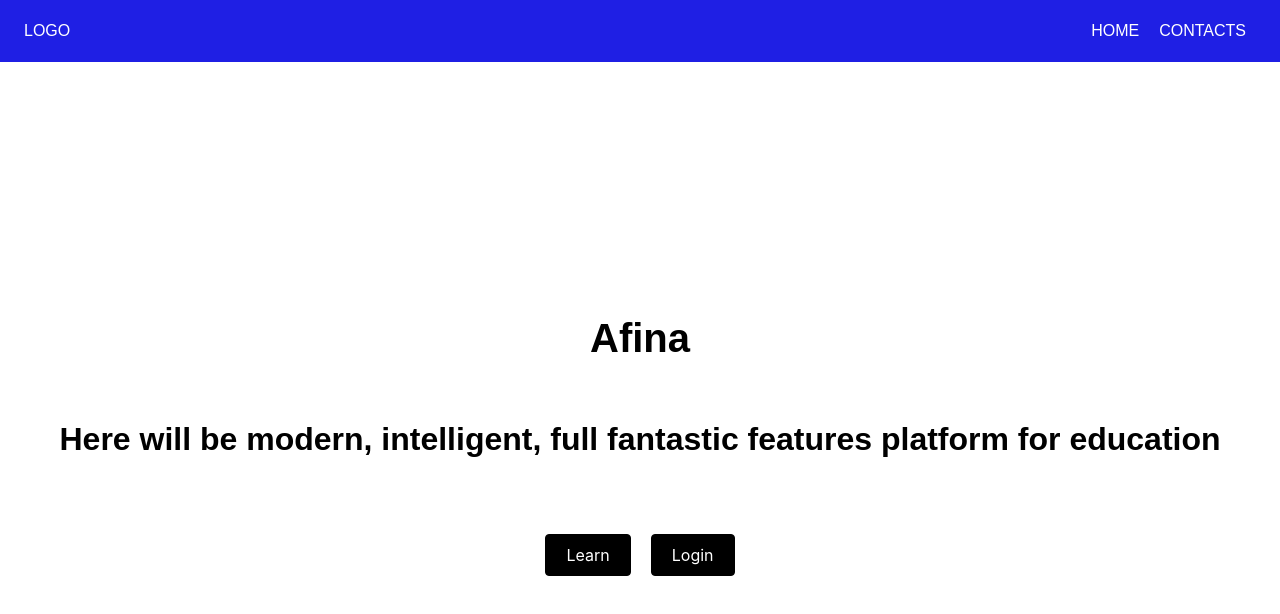
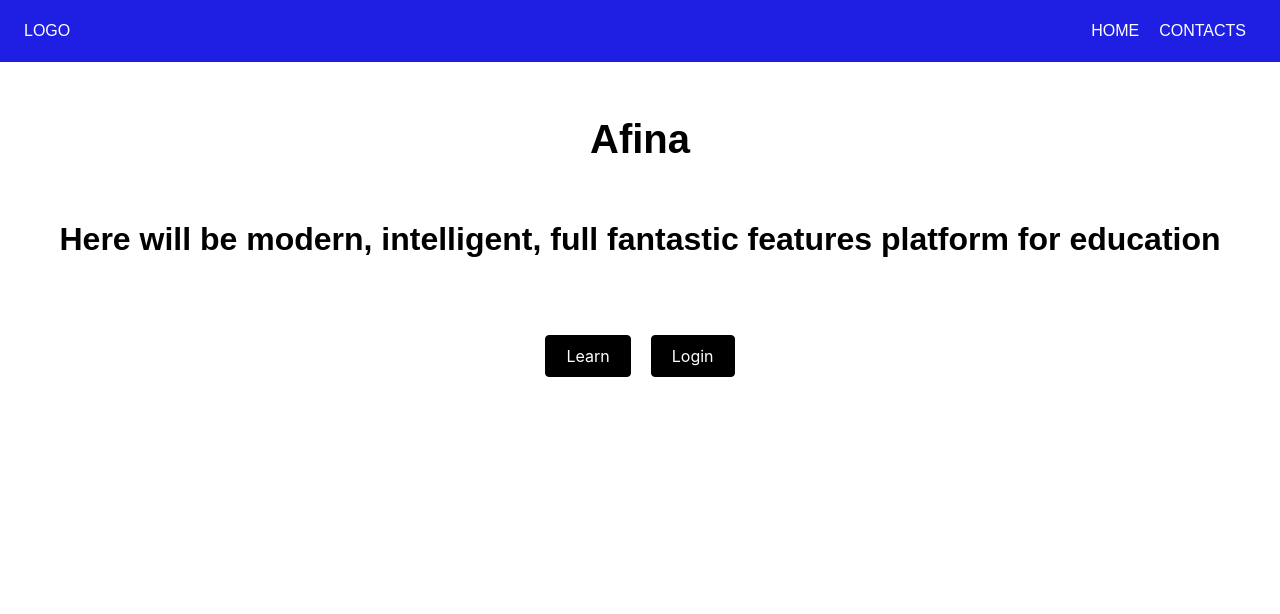
Before and after one commit to StephanAksenchenko/Afina, a Next.js app: page / in a window 1280 px wide. Shown: the top 614 px of the page. Built offline with nearby package versions, Linux system fonts and the light colour scheme.

Commit message:
On branch main 	Minor fixies, add indents to Main layout

```diff
--- a/src/Components/Layouts/Main/index.module.scss
+++ b/src/Components/Layouts/Main/index.module.scss
@@ -2,5 +2,19 @@
   display: grid;
   grid-template-columns: 100%;
   grid-template-rows: max-content auto;
+  grid-template-areas:
+    "navigation"
+    "content";
+  row-gap: 24px;
   min-height: 100vh;
 }
+
+.navigation {
+  grid-area: navigation;
+}
+
+.content {
+  grid-area: content;
+  padding-left: 24px;
+  padding-right: 24px;
+}
--- a/src/Components/Layouts/Main/index.tsx
+++ b/src/Components/Layouts/Main/index.tsx
@@ -9,8 +9,10 @@ export interface IProps {
 export const Main: React.FC<IProps> = ({ children }: IProps) => {
   return (
     <div className={styles.layout}>
-      <Header />
-      {children}
+      <div className={styles.navigation}>
+        <Header />
+      </div>
+      <div className={styles.content}>{children}</div>
     </div>
   );
 };
```
